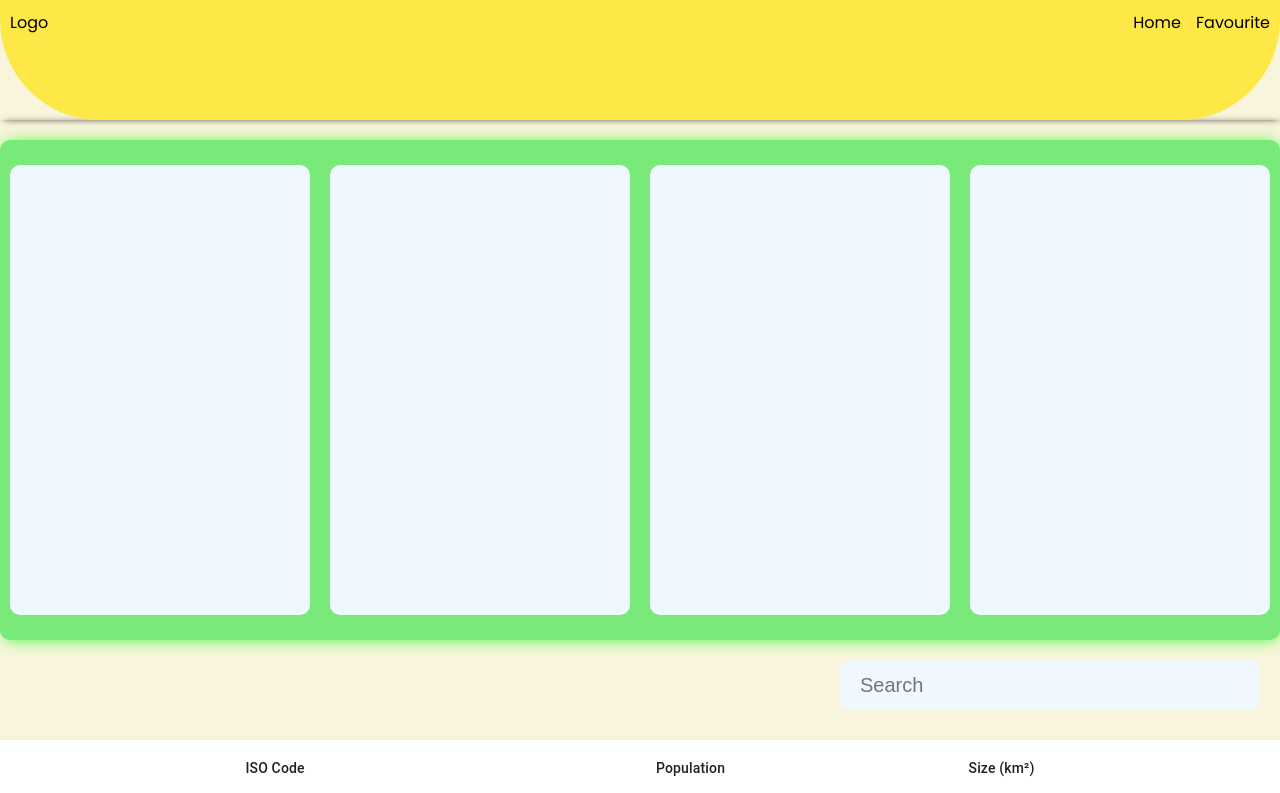
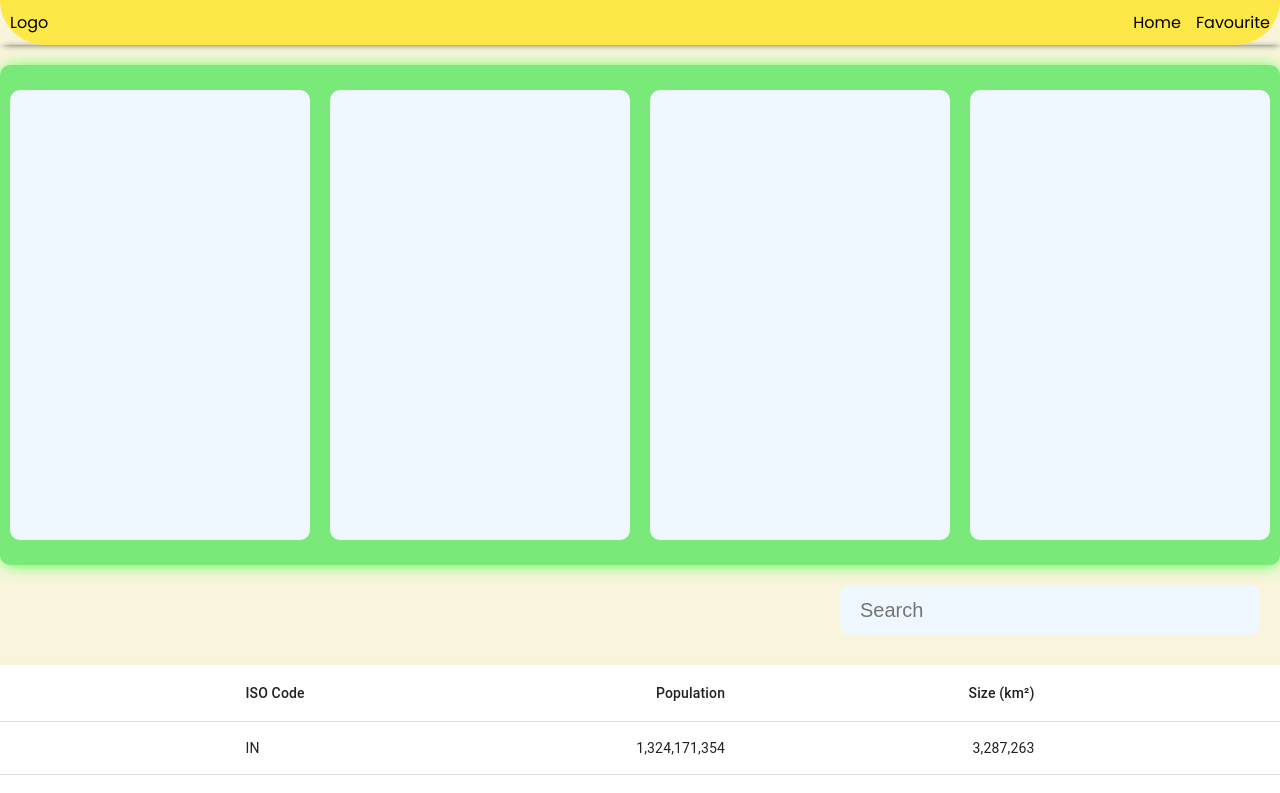
Before and after one commit to jia-wei-00/Error-404, a React (Create React App) app: page /home in a window 1280 px wide. Shown: the top 793 px of the page. Built offline with nearby package versions, Linux system fonts and the light colour scheme.

Commit message:
conflicts nav/main

```diff
--- a/src/styles/components/nav.scss
+++ b/src/styles/components/nav.scss
@@ -27,5 +27,4 @@ header {
 .navbar {
   display: flex;
   column-gap: 15px;
-  height:100px
 }
```
